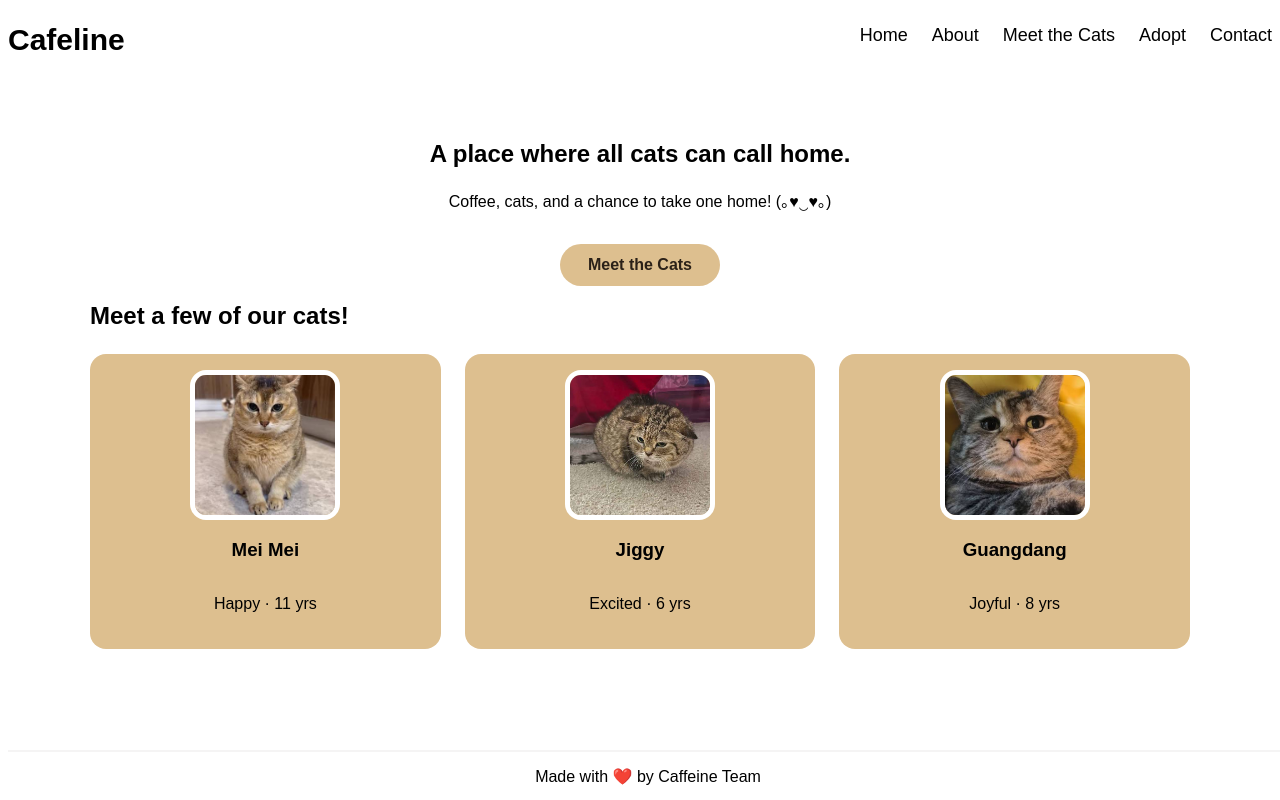
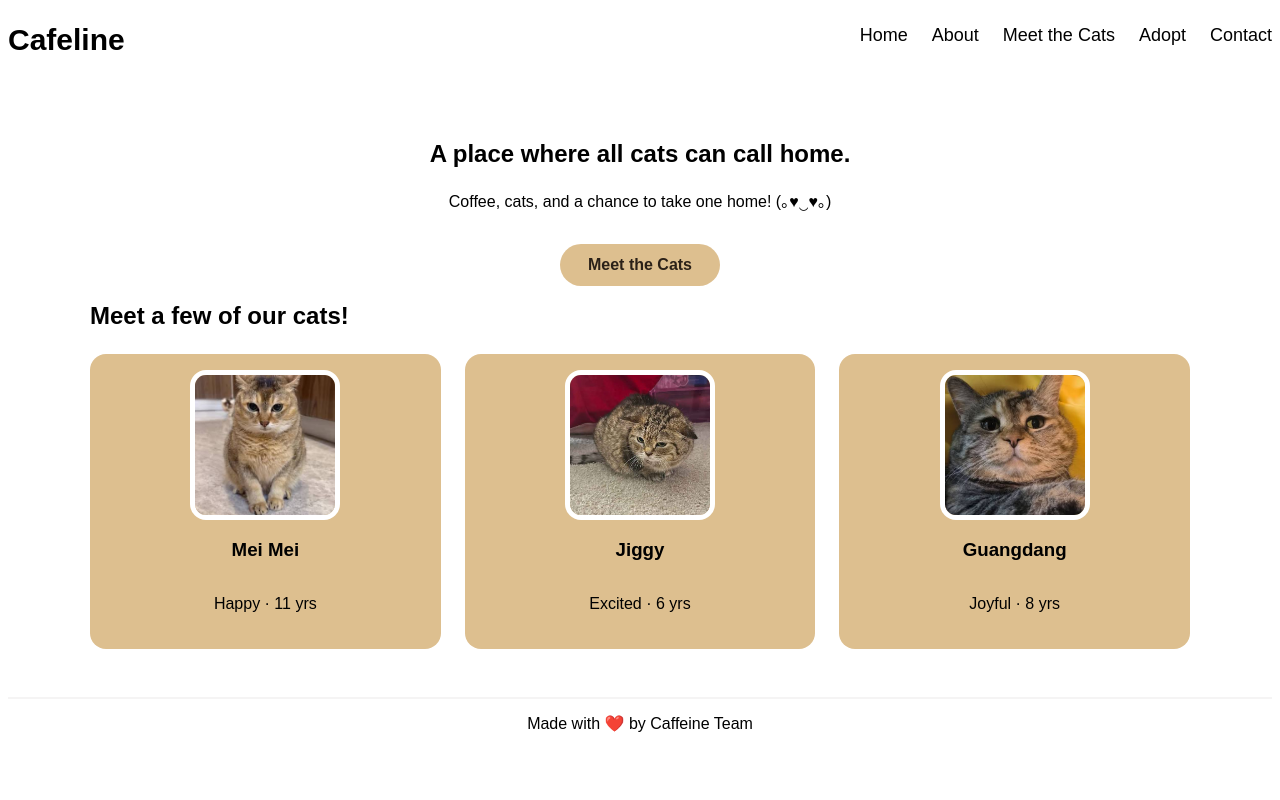
Before and after one commit to sanchitamodi/Cafeline-Team1, a Next.js app: page / in a window 1280 px wide. Built offline with nearby package versions, Linux system fonts and the light colour scheme; a web font is replaced by a local one.

Commit message:
fixed css and route.ts for api/cats

```diff
--- a/src/app/api/cats/route.ts
+++ b/src/app/api/cats/route.ts
@@ -17,7 +17,7 @@ const catSchema = new mongoose.Schema({
   personality: [String],
 });
 
-const CatObject = mongoose.models.cat || mongoose.model("cat", catSchema);
+const CatObject = mongoose.models.cat || mongoose.model("cats", catSchema);
 
 async function validateCat(cat: Cat): Promise<boolean> {
   const { name, age, available } = cat;
--- a/src/components/footer.module.css
+++ b/src/components/footer.module.css
@@ -1,6 +1,6 @@
 .footer {
   border-top: 2px solid rgb(245, 244, 244);
-  position: absolute;
+  position: static;
   bottom: 0;
   width: 100%;
   height: 48px;
```
